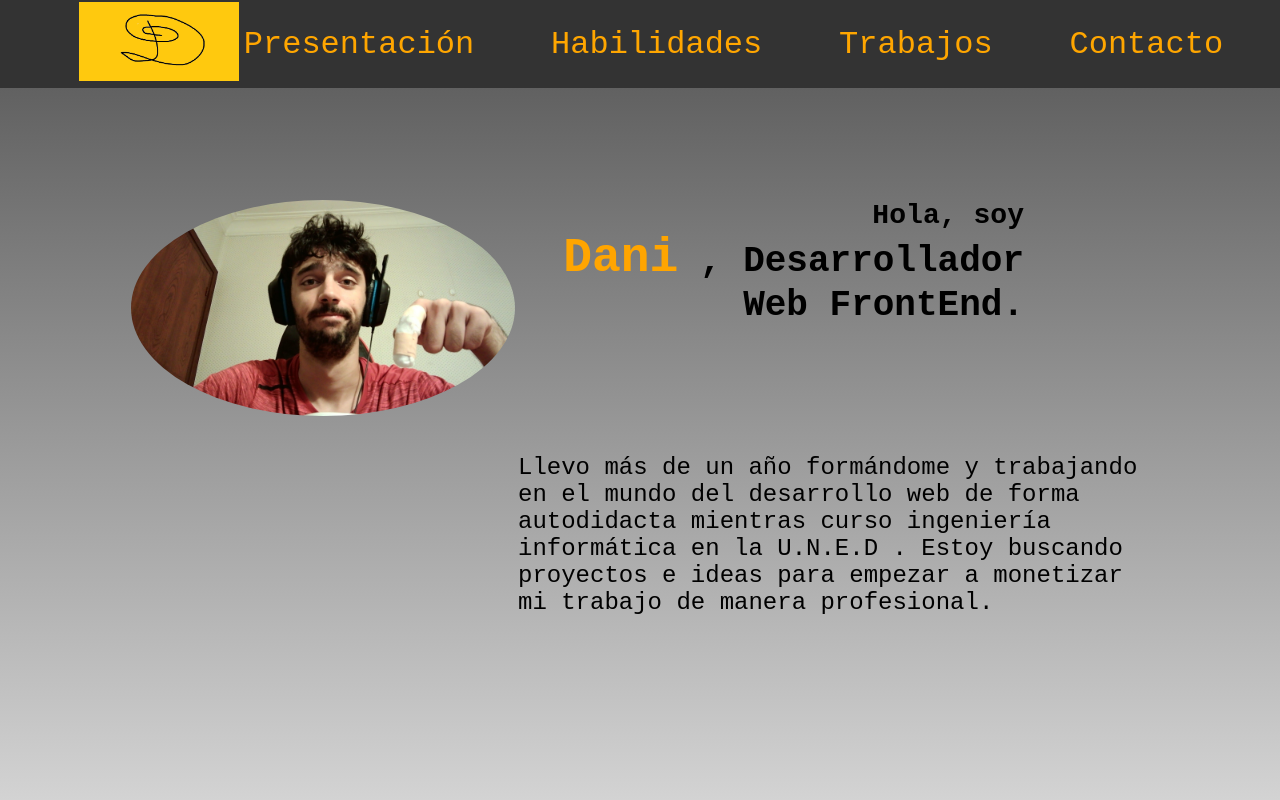
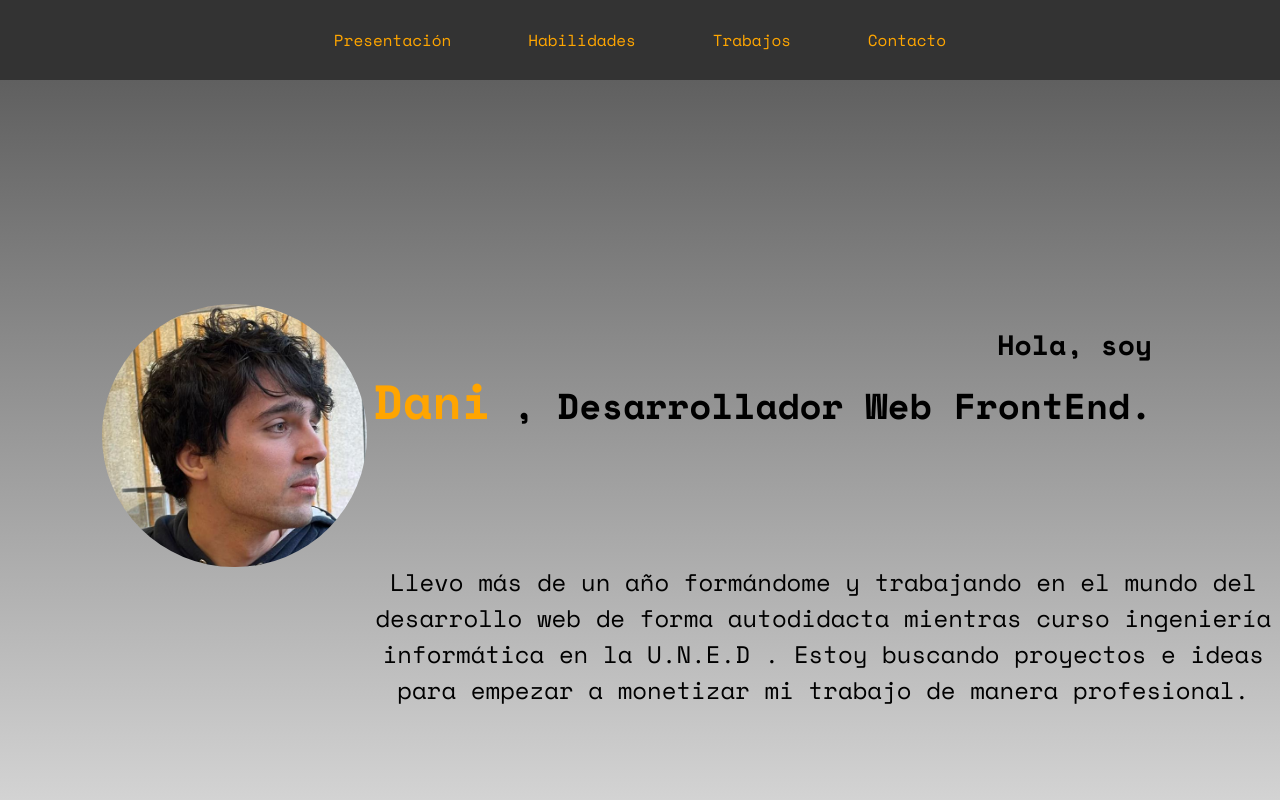
Before and after one commit to Blanck1301/Blanck1301, a plain HTML site: page index.html in a window 1280 px wide. Shown: the top 800 px of the page. Drawn offline with nearby package versions, Linux system fonts and the light colour scheme; a web font is replaced by a local one.

Commit message:
cambio de imagen, eliminnacion de logo, ajuste de nav

```diff
--- a/index.html
+++ b/index.html
@@ -5,14 +5,15 @@
         <meta name="viewport" content="width=device-width, initial-scale=1.0">
         <link rel="stylesheet" href="style.css">
         <title>Daniel Blanco</title>
-        <link rel="icon" href="imagenes/logo.jpg">
+        <link rel="icon" href="imagenes/me.png">
         <link rel="preconnect" href="https://fonts.googleapis.com">
         <link rel="preconnect" href="https://fonts.gstatic.com" crossorigin>
-        <link href="https://fonts.googleapis.com/css2?family=Kode+Mono:wght@400..700&family=Lato:ital,wght@0,100;0,300;0,400;0,700;0,900;1,100;1,300;1,400;1,700;1,900&display=swap" rel="stylesheet">
+        <link href="https://fonts.googleapis.com/css2?family=Space+Mono:ital,wght@0,400;0,700;1,400;1,700&display=swap" rel="stylesheet">
+
     </head>
     <body>
         <header>
-            <a href="index.html"><img src="imagenes/logo.png" alt="logo"></a>
+            <!--<a href="index.html"><img src="imagenes/logo.png" alt="logo"></a> -->
             <nav>
                 <ul>
                     <li><a href="#presentacion">Presentación</a></li>
@@ -24,7 +25,10 @@
         </header>
         <main>
             <section id="presentacion">
-                <img src="imagenes/foto_me.jpg" alt="foto tamaño carné">
+
+                <div class="imagen">
+                    <img src="imagenes/me.png" alt="foto tamaño carné">
+                </div>
                 <div class="presentacion_texto">
                     <h3>Hola, soy</h3>
                     <h1> <strong>Dani</strong> , Desarrollador Web FrontEnd.</h1>
--- a/style.css
+++ b/style.css
@@ -3,7 +3,7 @@
     margin:0;
     padding:9;
     border-width: 0;
-    font-family: "Kode Mono", monospace;
+    font-family: "Space Mono", monospace;
 }
 
 /* Estilado del Top Header de la página */
@@ -16,21 +16,27 @@ header img{
 }
 header{
     display: flex;
-    justify-content: space-between;
     align-items: center;
     background-color: rgb(51, 51, 51);
     color:rgb(255, 166, 0);
     position:fixed;
+    height:80px;
+    width:100%;
+    text-align: center;
+
+}
+nav{
+    width: 100%;
 }
 nav ul{
-    display: flex;
+    display:inline-flex;
     list-style: none;
     gap: 6vw;
     padding: 3px;
-    margin-right: 6vw;
+
 }
 nav ul li{
-    font-size: 2rem;
+    font-size: 1rem;
 }
 nav ul li a{
     text-decoration: none;
@@ -58,19 +64,25 @@ strong{
     color:orange;
     font-size:3rem;
 }
-
-#presentacion img{
-    max-width: 30vw;
-    padding:3px;
-    margin-left:10vw;
+.imagen{
+    width: 80vw;
+    max-width: 360px;
+    padding-left: 8vw;
+    padding-top:48px;
+}
+ #presentacion img{
+    max-width: 100%;
+    height: auto;
     border-radius: 50%;
 
 }
 #presentacion{
+    padding-top:124px;
+    width:100%;
     font-size: 1.5rem;
     display: flex;
-    justify-content: space-between;
     align-items: center;
+    text-align: center;
     margin-right: 10vw;
     margin-bottom:256px;
 
@@ -88,6 +100,7 @@ strong{
 
 /* Estilado de Habilidades*/
 #habilidades{
+    padding-top:32px;
     text-align: center;
     font-size: 1.5rem;
 }
```
Also changed, not shown: imagenes/me.png (added).
